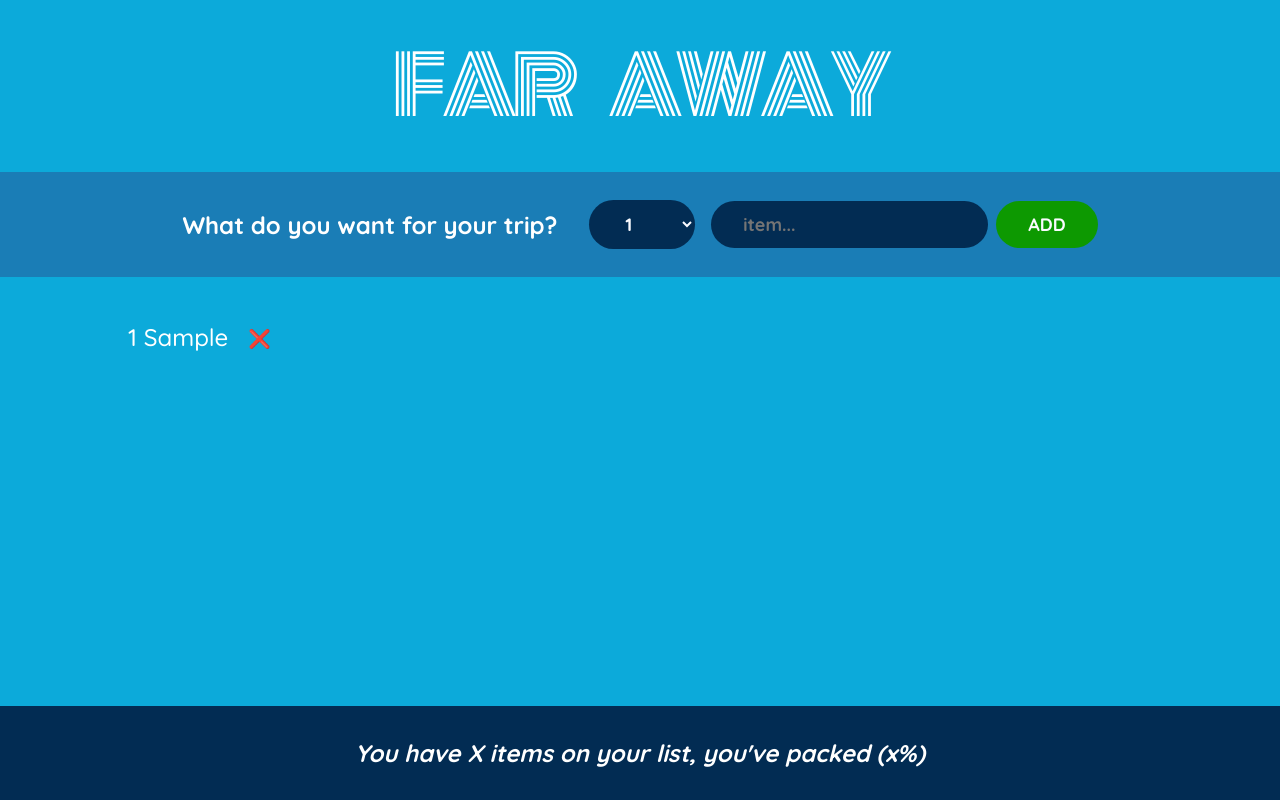
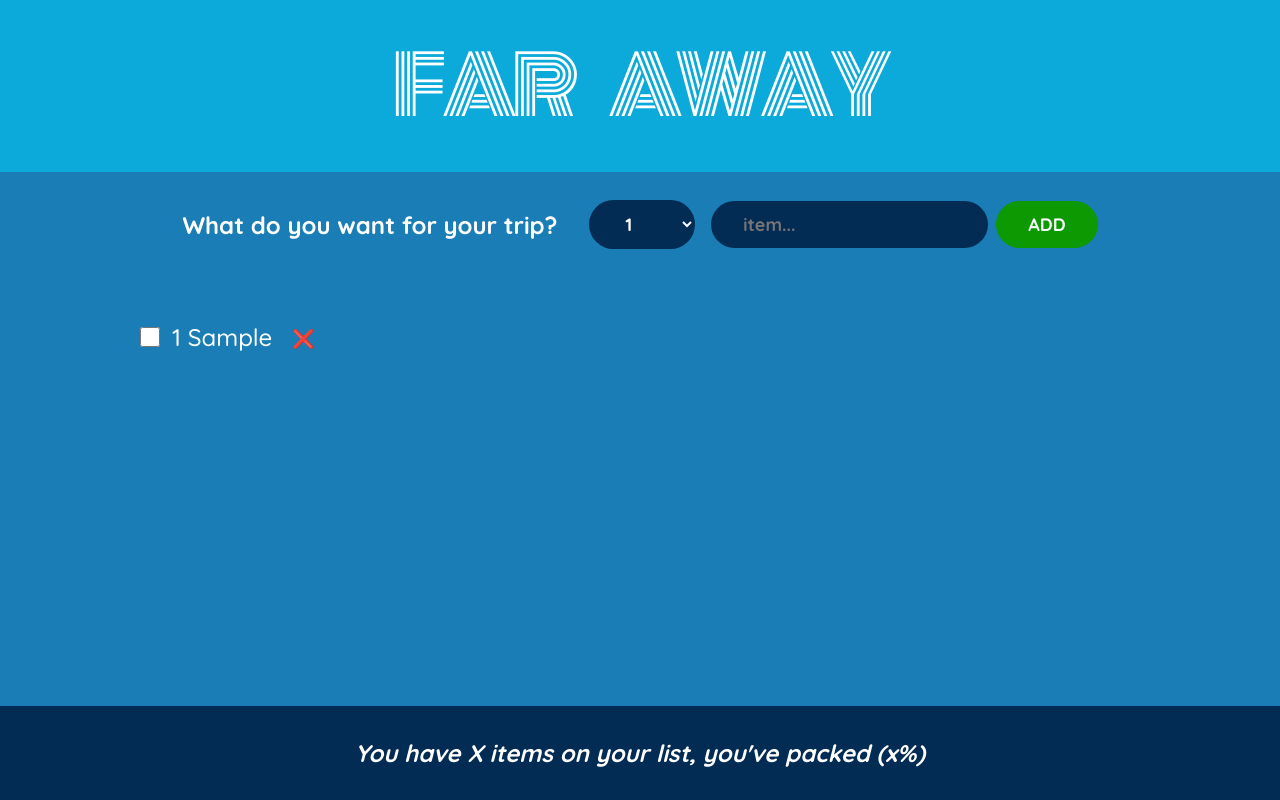
Before and after one commit to Ghosh-95/react-state-far-away-project, a React (Vite) app: page / in a window 1280 px wide. Both pictures are taken after typing "Sample" into the empty fields and a click on the button "ADD". Built offline with nearby package versions, Linux system fonts and the light colour scheme.

Commit message:
add item-check functionality

```diff
--- a/src/App.jsx
+++ b/src/App.jsx
@@ -14,11 +14,15 @@ function App() {
     setItems(items => items.filter(item => item.id !== id));
   }
 
+  function handleCheck(id) {
+    setItems(items => items.map(item => item.id === id ? { ...item, packed: !item.packed } : item));
+  }
+
   return (
     <div className='app'>
       <Logo />
       <Form onAddItem={handleItems} />
-      <PackagingList items={items} onCloseItem={deleteItems} />
+      <PackagingList items={items} onCheck={handleCheck} onCloseItem={deleteItems} />
       <Footer />
     </div>
   )
--- a/src/componenets/PackagingList.jsx
+++ b/src/componenets/PackagingList.jsx
@@ -1,19 +1,22 @@
-export default function PackagingList({ items, onCloseItem }) {
-    return (
+export default function PackagingList({ items, onCloseItem, onCheck }) {
+
+    return items.length === 0 ? (<p className="list" style={{ fontStyle: 'italic' }}>Your list is empty! Please add item.</p>) : (
         <div className='list'>
             <ul>
                 {items.map(item => (
-                    <Item key={item.id} item={item} onCloseItem={onCloseItem} />
+                    <Item key={item.id} item={item} onCloseItem={onCloseItem} onCheck={onCheck} />
                 ))}
             </ul>
         </div>
     );
 };
 
-function Item({ item: { itemName, itemQty, packed, id }, onCloseItem }) {
+function Item({ item: { itemName, itemQty, packed, id }, onCloseItem, onCheck }) {
 
     return (
         <li>
+            <label htmlFor="check-item"></label>
+            <input type="checkbox" id="check-item" value={packed} onChange={() => onCheck(id)} />
             <span style={packed ? { textDecoration: "line-through" } : {}}>
                 {itemQty} {itemName}
             </span>
--- a/src/index.css
+++ b/src/index.css
@@ -71,7 +71,7 @@ input {
 }
 
 .list {
-  background-color: #0caada;
+  background-color: #1a7db6;
   color: #fff;
   padding: 4rem 0;
 
```
